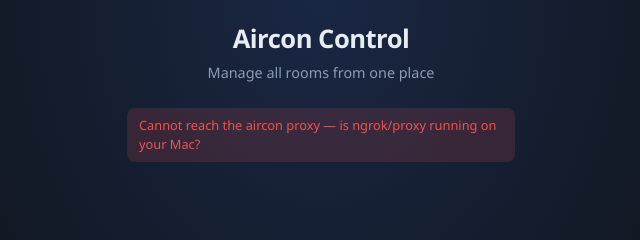
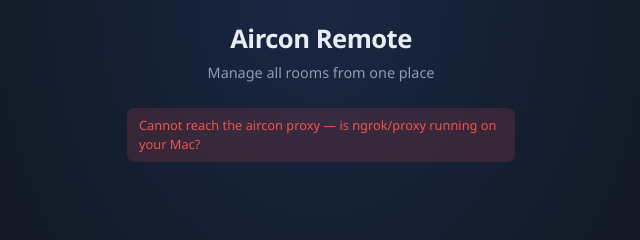
Before and after one commit to francojreyes/aircon, a plain HTML site: page web/index.html in a window 1280 px wide. Shown: the top 240 px of the page, 319-959 px from the left. Drawn offline with nearby package versions, Linux system fonts and the light colour scheme; no server answers.

Commit message:
rename to Aircon Remote

```diff
--- a/web/index.html
+++ b/web/index.html
@@ -7,7 +7,7 @@
     <meta name="apple-mobile-web-app-capable" content="yes" />
     <meta name="apple-mobile-web-app-status-bar-style" content="black-translucent" />
     <meta name="apple-mobile-web-app-title" content="Aircon" />
-    <title>Aircon Control</title>
+    <title>Aircon Remote</title>
     <link rel="manifest" href="manifest.webmanifest" />
     <link rel="icon" href="icon.svg" type="image/svg+xml" />
     <link rel="apple-touch-icon" href="icon.svg" />
@@ -16,7 +16,7 @@
   </head>
   <body>
     <header class="page-header">
-      <h1>Aircon Control</h1>
+      <h1>Aircon Remote</h1>
       <p>Manage all rooms from one place</p>
     </header>
     <main id="app" class="app"></main>
```
Also changed, not shown: web/manifest.webmanifest.
